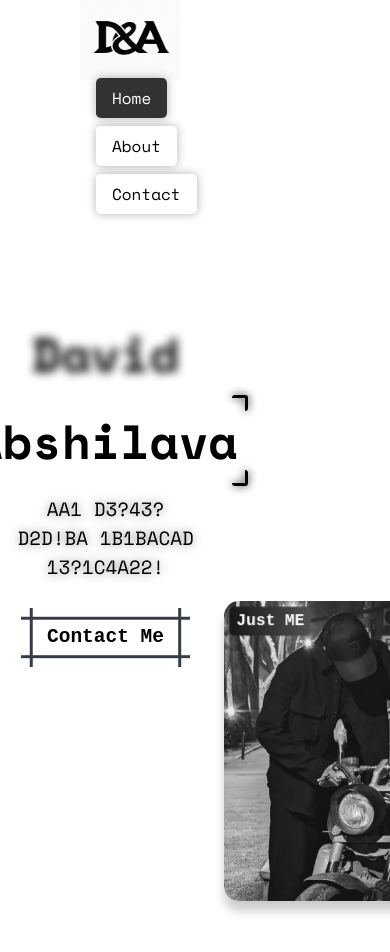
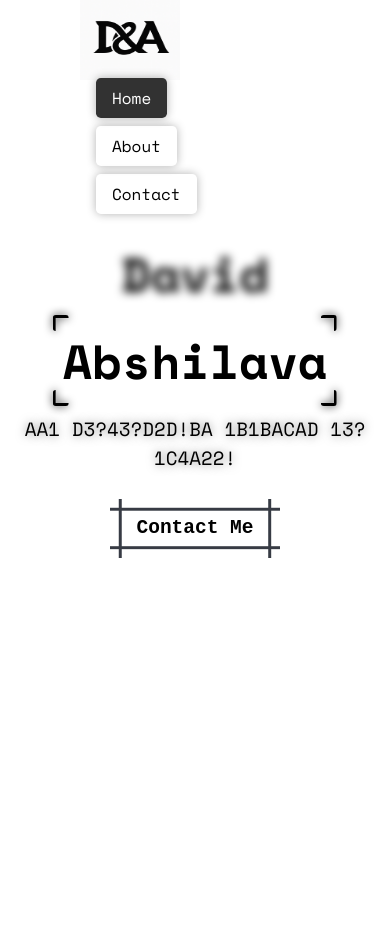
Before and after one commit to Abshilava0/myPortfolio, a Next.js app: page / in a window 390 px wide. Shown: the top 952 px of the page. Built offline with nearby package versions, Linux system fonts and the light colour scheme.

Commit message:
Update something

```diff
--- a/app/page.module.css
+++ b/app/page.module.css
@@ -77,18 +77,18 @@
 
 }
 
-@media (max-width: 600px) {
+@media (max-width: 780px) {
   .container {
     display: flex;
     flex-direction: column;
     justify-content: center;
     align-items: center;
-    padding: 5rem 1rem;
+    /* padding: 5rem 1rem; */
   }
 
   .info {
     padding: 1rem 0;
-    width: 50%;
+    /* width: 50%; */
     align-items: center;
     text-align: center;
   }
```
